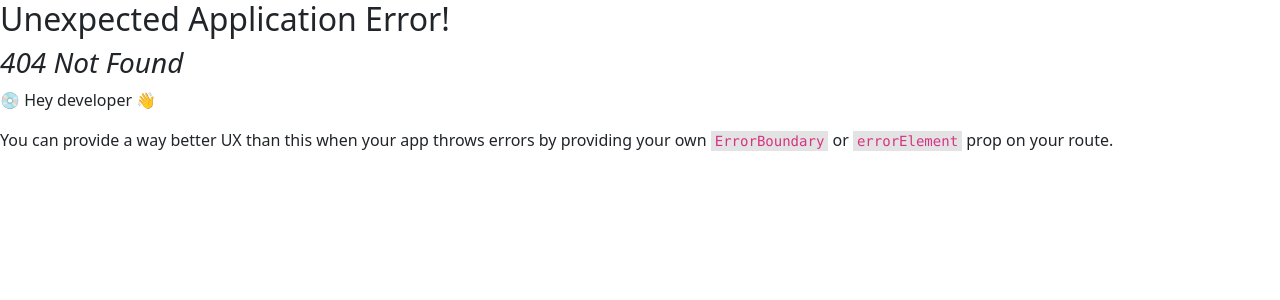
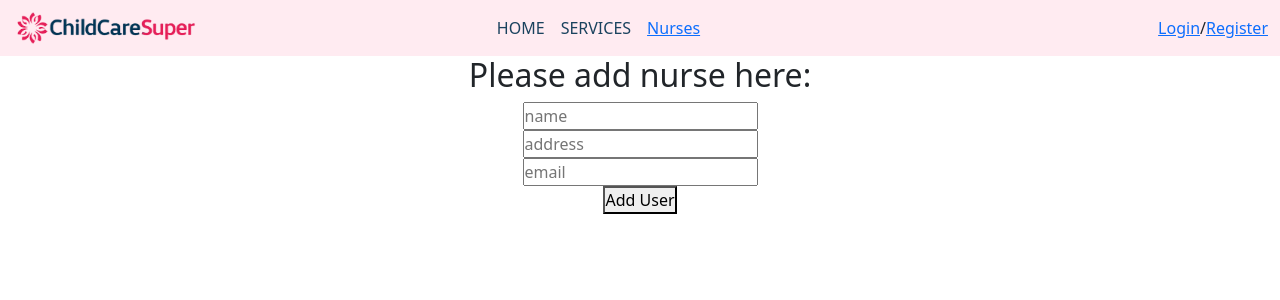
Before and after one commit to minhaz-bin-monib/child-demo, a React (Create React App) app: page /addNurse in a window 1280 px wide. Before the commit this address had no page. Shown: the top 300 px of the page. Built offline with nearby package versions, Linux system fonts and the light colour scheme.

Commit message:
second phase code

```diff
--- a/src/App.js
+++ b/src/App.js
@@ -7,6 +7,8 @@ import Main from "./layout/Main";
 import LoginBootstrap from "./components/LoginBootstrap";
 import OtherSections from "./components/LoginBootstrap";
 import MainSections from "./components/MainSections";
+import AddNurse from "./components/AddNurse";
+import AllNurses from "./components/AllNurses";
 
 const router = createBrowserRouter([
   {
@@ -28,6 +30,15 @@ const router = createBrowserRouter([
       {
         path : '/login',
         element : <LoginBootstrap></LoginBootstrap>
+      },
+      {
+        path : '/addNurse',
+        element : <AddNurse></AddNurse>
+      },
+      {
+        path : '/nurses',
+        element : <AllNurses></AllNurses>,
+        loader: () => fetch('http://localhost:5000/users')
       }
     ]
   }
--- /dev/null
+++ b/src/components/AddNurse.js
@@ -0,0 +1,56 @@
+import React, { useState } from 'react';
+
+const AddNurse = () => {
+
+    const [user, setUser] = useState({});
+
+    const handleAddUser = event =>{
+        event.preventDefault();
+        console.log(user);
+
+        fetch('http://localhost:5000/users',{
+            method: 'POST',
+            headers: {
+                'content-type': 'application/json'
+            },
+            body: JSON.stringify(user)
+        })
+        .then(res => res.json())
+        .then(data => {
+            if(data.acknowledged){
+                alert('User added successfully');
+                event.target.reset();
+            }
+        })
+    }
+
+
+    const handleInputBlur = event =>{
+        const value = event.target.value;
+        const field = event.target.name;
+        const newUser = {...user};
+        newUser[field] = value;
+        setUser(newUser);
+
+    }
+
+
+
+    return (
+        <div className='text-center'>
+            <h2>Please add nurse here:</h2>
+
+            <form onSubmit={handleAddUser}>
+                <input onBlur={handleInputBlur} type="text" name='name' placeholder='name' required />
+                <br />
+                <input onBlur={handleInputBlur} type="text" name='address' placeholder='address' required />
+                <br />
+                <input onBlur={handleInputBlur}  type="email" name='email' id="" placeholder='email' required />
+                <br />
+                <button  type="submit">Add User</button>
+            </form>
+        </div>
+    );
+};
+
+export default AddNurse;
--- /dev/null
+++ b/src/components/AllNurses.js
@@ -0,0 +1,49 @@
+import React, { useState } from 'react';
+import { useLoaderData } from 'react-router-dom';
+
+const AllNurses = () => {
+
+    const users = useLoaderData();
+    const [displayUsers, setDisplayUsers] = useState(users);
+
+    const handleDelete = user => {
+
+        const agree = window.confirm(`Are you sure you want to delete: ${user.name}`);
+
+        if (agree) {
+            // console.log('deleting user with id: ', user._id);
+
+            fetch(`http://localhost:5000/users/${user._id}`, {
+                method: 'DELETE'
+            })
+                .then(res => res.json())
+                .then(data => {
+                    //console.log(data)
+                    if(data.deletedCount >0) {
+                        alert('User deleted successfully.');
+                        const remainingUsers = displayUsers.filter(usr => usr._id !== user._id);
+                        setDisplayUsers(remainingUsers);
+                    }
+
+                });
+        }
+    }
+
+    return (
+        <div>
+            <h1>hello from all nurses</h1>
+            <h2>Users: {displayUsers.length}</h2>
+
+            <div>
+                {
+                    displayUsers.map(user => <p key={user._id}>
+                        {user.name} {user.email} <button onClick={() => handleDelete(user)}>X</button>
+
+                    </p>)
+                }
+            </div>
+        </div>
+    );
+};
+
+export default AllNurses;
--- a/src/components/LoginBootstrap.js
+++ b/src/components/LoginBootstrap.js
@@ -1,5 +1,5 @@
 import React, { useState } from 'react';
-import { Link } from 'react-router-dom';
+import { Link, Navigate } from 'react-router-dom';
 import app from '../firebase/firebase.init';
 import { getAuth, signInWithEmailAndPassword } from 'firebase/auth';
 
@@ -43,7 +43,8 @@ const LoginBootstrap = () => {
                 <input type="password" name='password' className="form-control" id="formGroupExampleInput2" placeholder="Your Password" required />
 
             </div>
-            {success && <p className='text-success'>Logged in Successfully</p> }
+            {success && <Navigate to="/nurses"></Navigate> }
+            {!success && <p className='text-danger'>Password is wrong</p> }
             <button className='btn btn-primary' type='submit'>Login</button>
             </form>
 
--- a/src/layout/Main.js
+++ b/src/layout/Main.js
@@ -25,7 +25,7 @@ const Main = () => {
                                 </li>
 
                                 <li className="nav-item">
-                                    <a className="nav-link" href="#nurse">NURSES</a>
+                                    <a className="nav-link" href="#nurse"><Link to='/nurses'>Nurses</Link></a>
                                 </li>
                             </ul>
                             <form className="d-flex">
```
